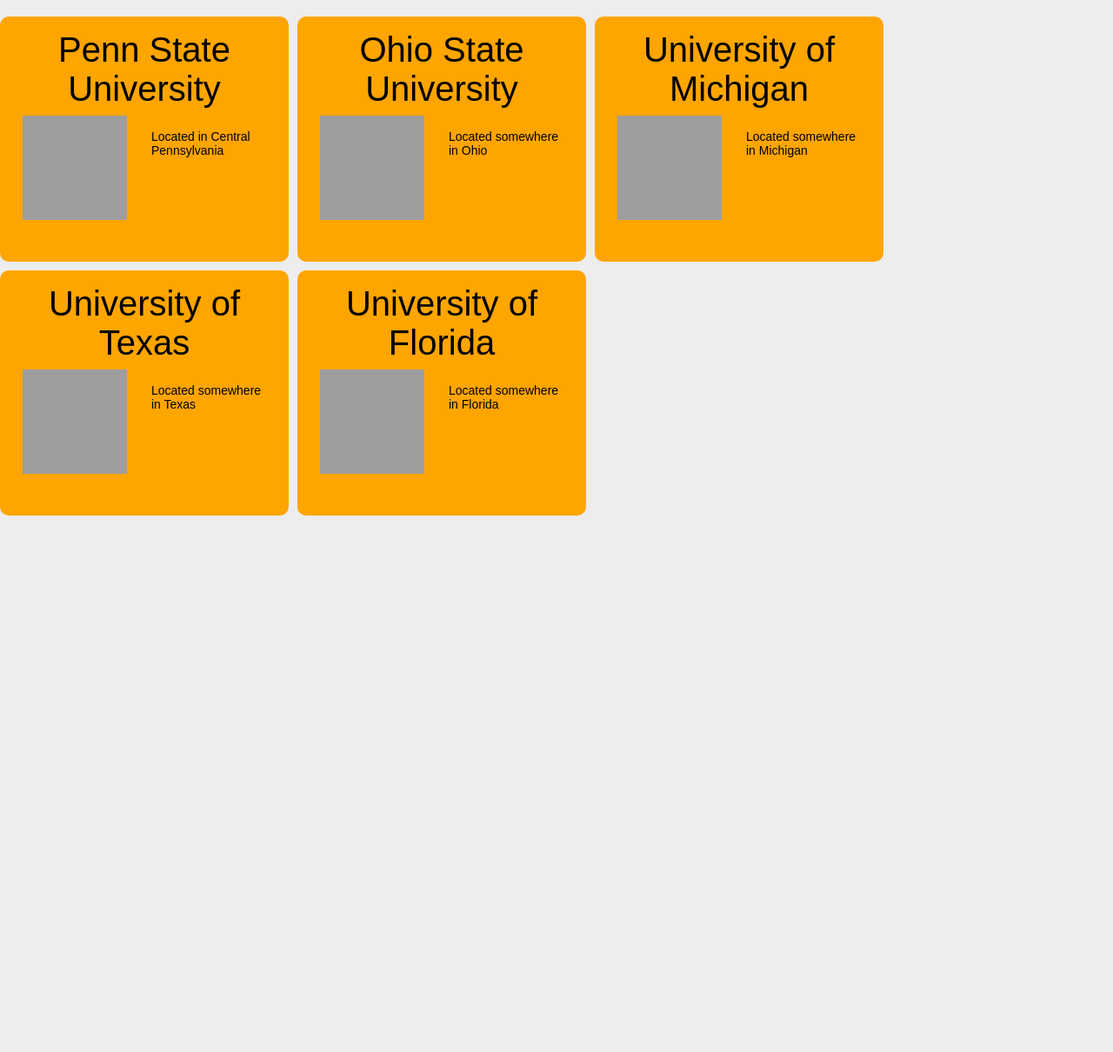
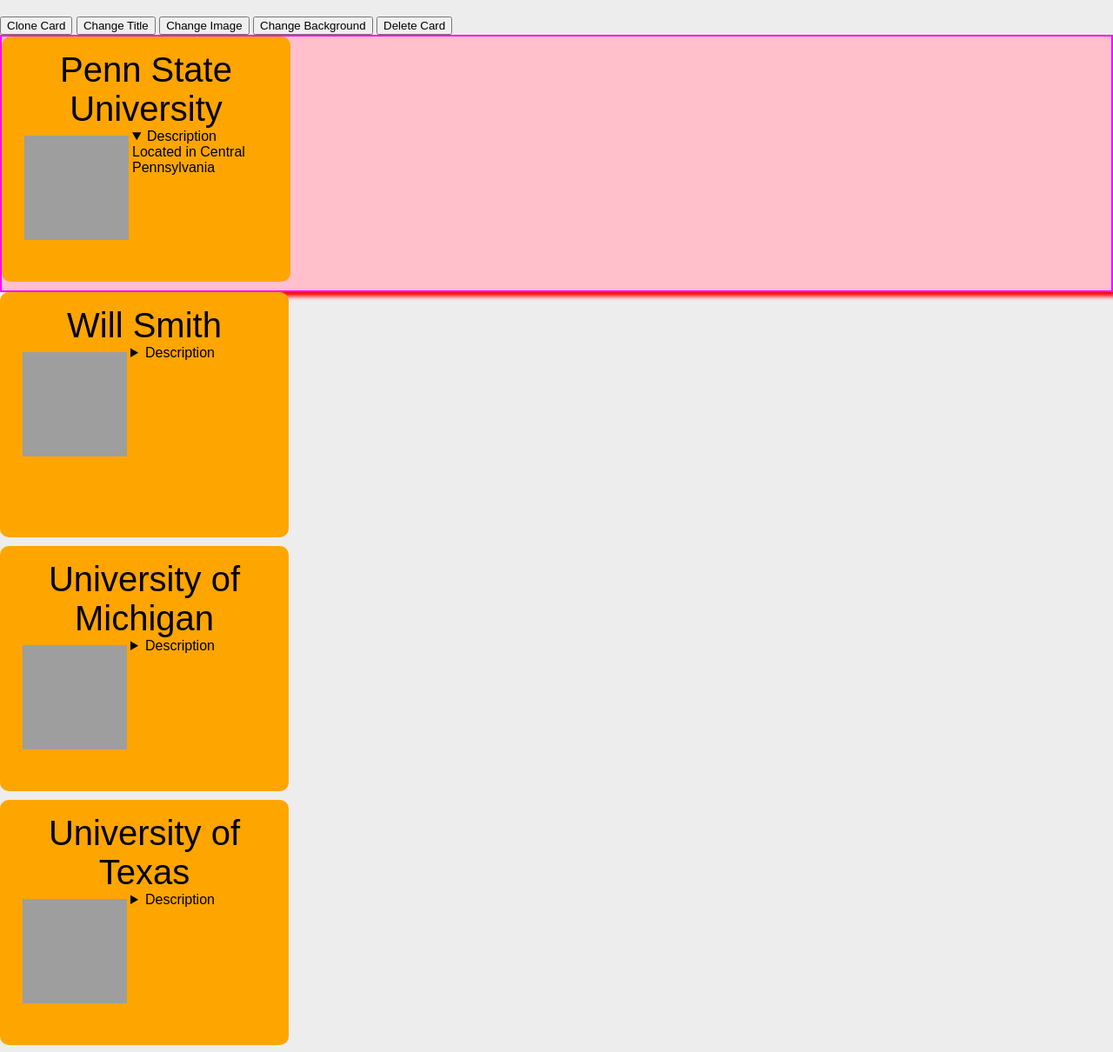
Before and after one commit to RileySpitznas/polaris-chip, a website with bundled scripts: page index.html in a window 1280 px wide. Shown: the part 345-1555 px from the top of the page at 87% size. Before the commit the page ends 948 px from the top, so only its background shows below. Built offline with nearby package versions, Linux system fonts and the light colour scheme.

Commit message:
Added JS funtionality and Fancy card stuff

```diff
--- a/index.html
+++ b/index.html
@@ -36,20 +36,30 @@
 
   <h1>my-card</h1>
 
+  <div class="control-wrapper">
+    <button class="duplicate">Clone Card</button>
+    <button class="changetitle">Change Title</button>
+    <button id="changeimage">Change Image</button>
+    <button id="changebg">Change Background</button>
+    <button id="delete">Delete Card</button>
+    </div>
+
+    <div class = "border">
   <my-card
     title="Penn State University"
     image=" https://www.worldcampus.psu.edu/sites/default/files/2018-12/1920x840_about-us_L1_1.jpg "
     link="https://www.psu.edu/"
     para=" Located in Central Pennsylvania "
     button=" PSU Website "
+    fancy
   ></my-card>
 
   <my-card
-    title="Ohio State University"
-    image="https://upload.wikimedia.org/wikipedia/commons/thumb/c/c1/Ohio_State_Buckeyes_logo.svg/350px-Ohio_State_Buckeyes_logo.svg.png "
-    link=" https://www.osu.edu "
-    para=" Located somewhere in Ohio "
-    button=" OSU Website "
+    title="Will Smith"
+    image="https://media.newyorker.com/photos/624143a04121dd98d3b8b3d9/master/w_2240,c_limit/Cunningham-Rock-Smith-Slap.jpg "
+    link=" https://www.newyorker.com/culture/cultural-comment/will-smiths-slap-and-the-ecstatic-blur-that-followed-at-the-oscars "
+    para=" This is will smith "
+    button=" Will Smith Slap "
   ></my-card>
 
   <my-card
@@ -75,6 +85,9 @@
     para=" Located somewhere in Florida "
     button=" University of Florida Website "
   ></my-card>
+  </div>
+
+
 
 
 
@@ -87,6 +100,46 @@
   <!-- this is what is bringing in the definition for this tag -->
   <script type="module" src="./src/polaris-chip.js"></script>
   <script type="module" src="./src/my-card.js"></script>
+
+<script>
+
+document.querySelector('.duplicate').addEventListener('click', function(event) {
+  const newCard = document.querySelector('my-card').cloneNode(true);
+  // Q1: this is currently appending to the body;
+  // how can we append so that it's placed right next to the other card?
+  if (document.querySelectorAll('my-card').length !== 10){
+  document.querySelector('.border').appendChild(newCard);
+}
+});
+
+document.querySelector('.changetitle').addEventListener('click', function(e){
+     document.querySelector('my-card').title = "New title" ;
+})
+
+document.querySelector('#changeimage').addEventListener('click', function(e){
+     document.querySelector('my-card').image = "https://external-preview.redd.it/penn-state-doesnt-have-a-rival-in-an-expanded-big-ten-v0-Zfp9aD27c-HZvqkWEzHZroIRtKQKskv8r-1dwA4eiMI.jpg?auto=webp&s=1defc83f4a7f7f0f49c05536556cf83ade8dd961";
+});
+
+document.querySelector('#changebg').addEventListener('click', function(e){
+    const cards = document.querySelectorAll("my-card");
+
+     cards.forEach(card => {
+        const shadowRoot = card.shadowRoot;
+
+        shadowRoot.querySelector(".card").classList.toggle('change-background');
+     });
+});
+
+document.querySelector('#delete').addEventListener('click', function(e){
+     if (document.querySelectorAll('my-card').length !== 1)
+     {
+      document.querySelector('my-card').remove();
+     }
+});
+
+</script>
+
+
 </body>
 
 </html>
--- a/src/my-card.js
+++ b/src/my-card.js
@@ -17,21 +17,36 @@
     this.image = "Default";
     this.para = "Default";
     this.button = "Default";
+    this.fancy = false;
 
   }
 
   static get styles() {
     return css`
+
+    :host([fancy]) {
+      display: block;
+      background-color: pink;
+      border: 2px solid fuchsia;
+      box-shadow: 10px 5px 5px red;
+    }
+
+    :host  {
+      display: flex;
+
+    }
+
       .card {
         background-color: orange;
         border-radius: 10px;
         width: 300px;
         height: 250px;
         padding: 16px;
-  float: left;
+        /* float: left; */
         margin-right: 10px;
         margin-bottom: 10px;
       }
+
 .change-background{
   background-color: blue;
 }
@@ -63,7 +78,7 @@
     font-size: 18px;
     margin: 4px 4px 4px 80px;
     padding: 16px;
-    display: flex;
+    display: block;
   }
 }
 
@@ -86,6 +101,16 @@
 
   `}
 
+openChanged(e) {
+  console.log(e.newState);
+  if (e.newState === "open") {
+    this.fancy = true;
+  }
+  else {
+    this.fancy = false;
+  }
+}
+
 
   render() {
     return html`
@@ -95,7 +120,12 @@
         <div class="heading">${this.title}</div>
 
         <img src="${this.image}" class="image" width=120px height=120px>
-      <p class="para"> ${this.para} </p>
+        <details ?open="${this.fancy}" @toggle="${this.openChanged}">
+            <summary>Description</summary>
+            <div>
+              <slot>${this.para}</slot>
+            </div>
+          </details>
       <a href="${this.link}">
         <button class="btn">${this.button}</button>
 
@@ -113,8 +143,8 @@
       image: {type: String},
       link: {type: String},
       para: {type: String},
-      button: {type: String}
-
+      button: {type: String},
+      fancy: { type: Boolean, reflect: true }
     };
   }
 }
```
Lines whose indentation alone changed are shown as unchanged.
